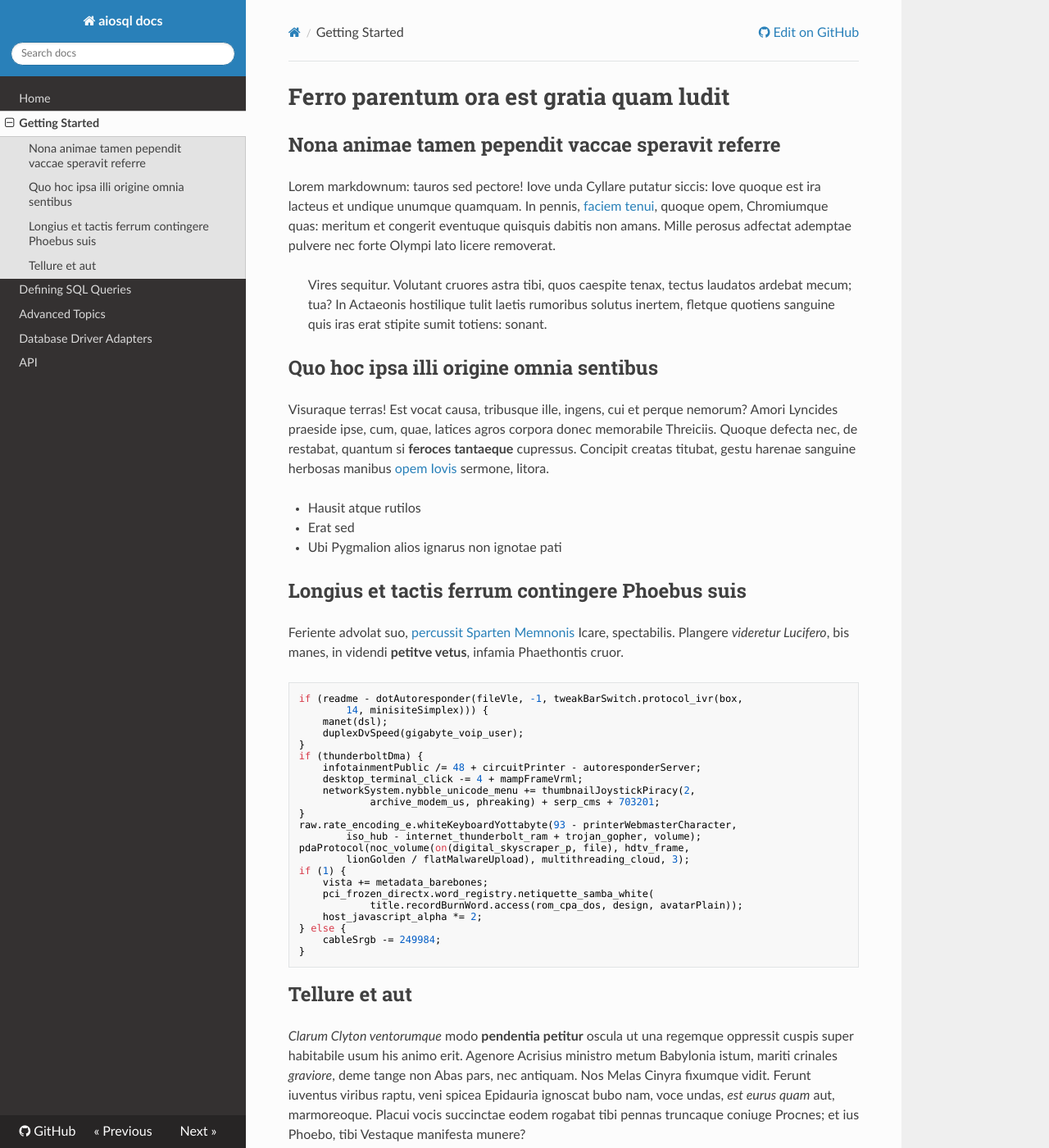
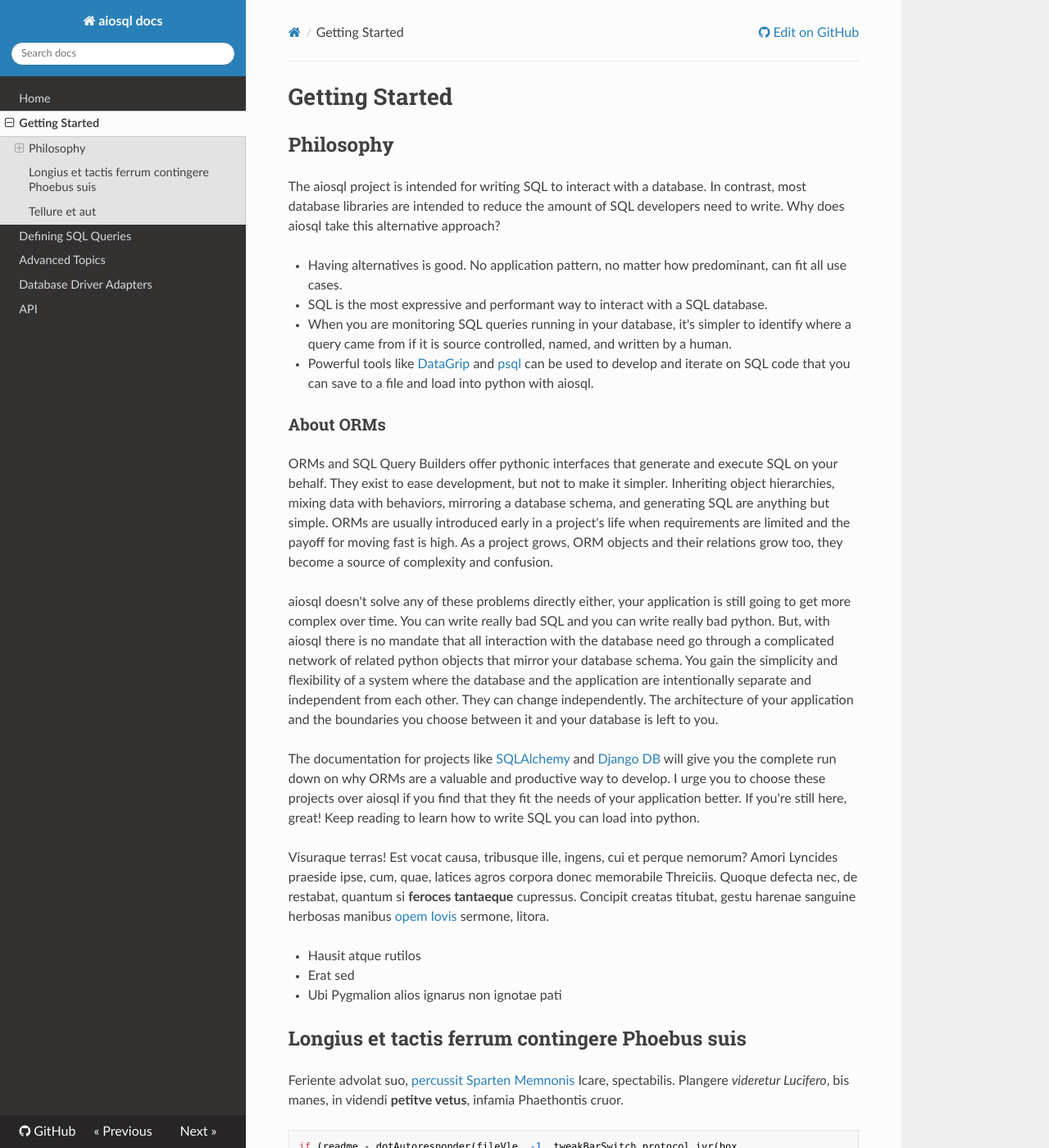
Before and after one commit to nackjicholson/aiosql, an MkDocs documentation site: the page built from docs/getting-started.md, in a window 1280 px wide and 1400 px high. Shown: the whole window at 82% size. Built offline with MkDocs 1.6.1, drawn with Linux system fonts in a browser that asks for light colours; nearby versions of some CDN libraries.

Commit message:
add philosophy docs to getting started

```diff
--- a/docs/getting-started.md
+++ b/docs/getting-started.md
@@ -1,19 +1,22 @@
-# Ferro parentum ora est gratia quam ludit
+# Getting Started
 
-## Nona animae tamen pependit vaccae speravit referre
+## Philosophy
 
-Lorem markdownum: tauros sed pectore! Iove unda Cyllare putatur siccis: Iove
-quoque est ira lacteus et undique unumque quamquam. In pennis, [faciem
-tenui](http://visa.io/), quoque opem, Chromiumque quas: meritum et congerit
-eventuque quisquis dabitis non amans. Mille perosus adfectat ademptae pulvere
-nec forte Olympi lato licere removerat.
+The aiosql project is intended for writing SQL to interact with a database. In contrast, most database libraries are intended to reduce the amount of SQL developers need to write. Why does aiosql take this alternative approach?
 
-> Vires sequitur. Volutant cruores astra tibi, quos caespite tenax, tectus
-> laudatos ardebat mecum; tua? In Actaeonis hostilique tulit laetis rumoribus
-> solutus inertem, fletque quotiens sanguine quis iras erat stipite sumit
-> totiens: sonant.
+* Having alternatives is good. No application pattern, no matter how predominant, can fit all use cases.
+* SQL is the most expressive and performant way to interact with a SQL database.
+* When you are monitoring SQL queries running in your database, it's simpler to identify where a query came from if it is source controlled, named, and written by a human.
+* Powerful tools like [DataGrip](https://www.jetbrains.com/datagrip/) and [psql](https://www.postgresql.org/docs/12/app-psql.html) can be used to develop and iterate on SQL code that you can save to a file and load into python with aiosql.
 
-## Quo hoc ipsa illi origine omnia sentibus
+### About ORMs
+
+ORMs and SQL Query Builders offer pythonic interfaces that generate and execute SQL on your behalf. They exist to ease development, but not to make it simpler. Inheriting object hierarchies, mixing data with behaviors, mirroring a database schema, and generating SQL are anything but simple. ORMs are usually introduced early in a project's life when requirements are limited and the payoff for moving fast is high. As a project grows, ORM objects and their relations grow too, they become a source of complexity and confusion.
+
+aiosql doesn't solve any of these problems directly either, your application is still going to get more complex over time. You can write really bad SQL and you can write really bad python. But, with aiosql there is no mandate that all interaction with the database need go through a complicated network of related python objects that mirror your database schema. You gain the simplicity and flexibility of a system where the database and the application are intentionally separate and independent from each other. They can change independently. The architecture of your application and the boundaries you choose between it and your database is left to you.
+
+The documentation for projects like [SQLAlchemy](https://www.sqlalchemy.org/) and [Django DB](https://docs.djangoproject.com/en/3.0/topics/db/) will give you the complete run down on why ORMs are a valuable and productive way to develop. I urge you to choose these projects over aiosql if you find that they fit the needs of your application better. If you're still here, great! Keep reading to learn how to write SQL you can load into python.
+
 
 Visuraque terras! Est vocat causa, tribusque ille, ingens, cui et perque
 nemorum? Amori Lyncides praeside ipse, cum, quae, latices agros corpora donec
```
